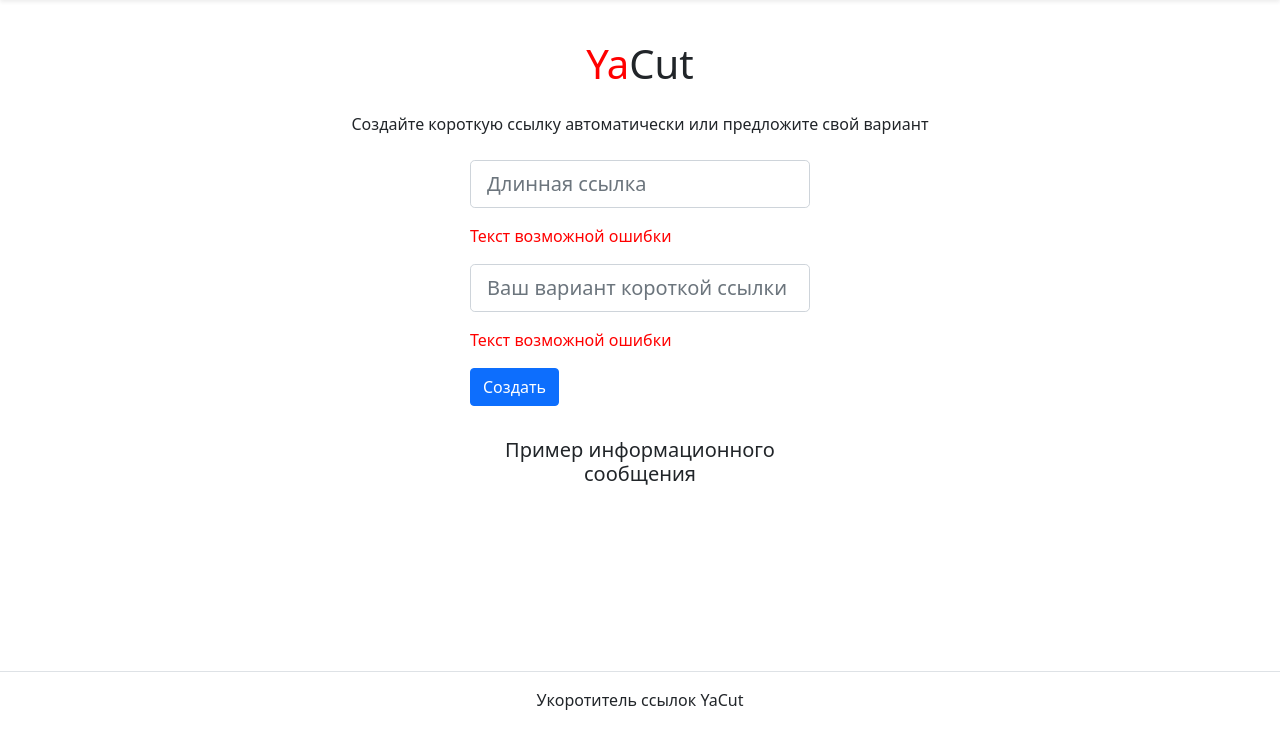
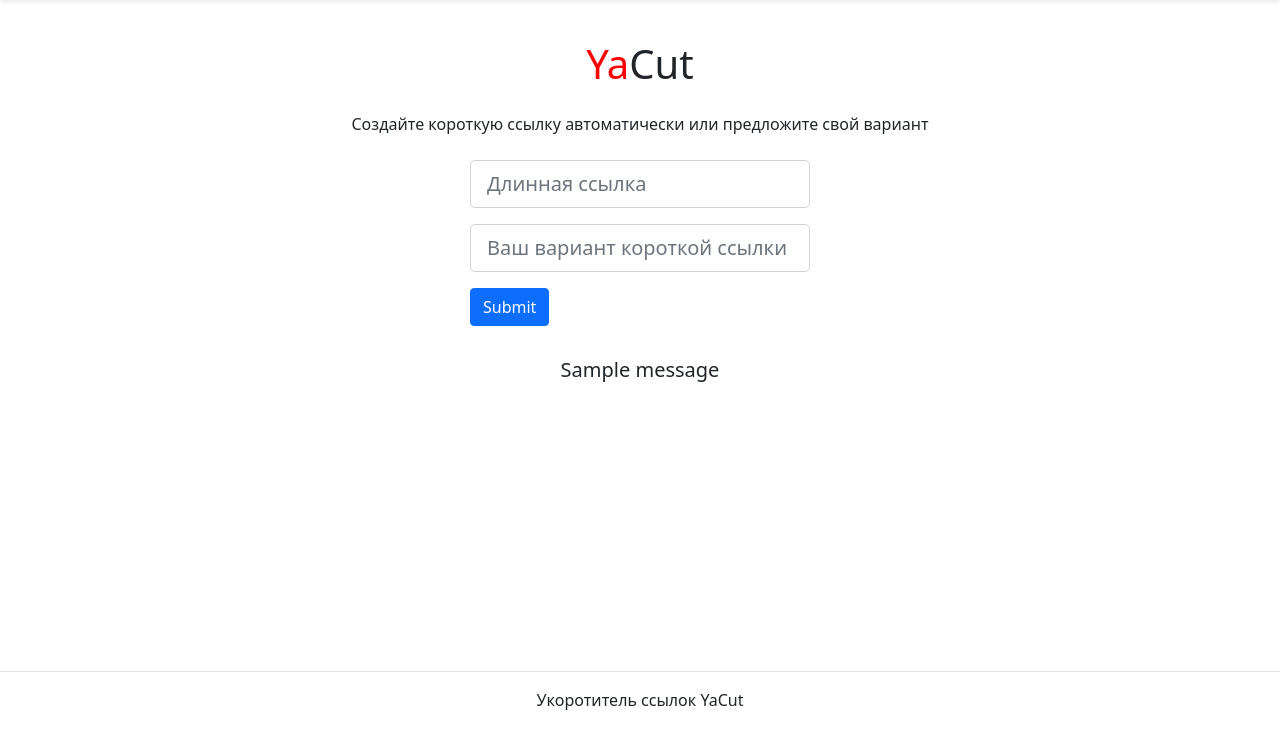
Before and after one commit to RedCloverfield/yacut, a Flask app: page / in a window 1280 px wide. Shown: the part 56-800 px from the top of the page. Run offline with Flask 3, Linux system fonts and the light colour scheme; tables that the repository leaves empty hold one stand-in row (values such as "Sample post"); one stand-in notice (Sample message) is shown; some libraries are stand-ins or nearby versions.

Commit message:
Create base and extending templates

```diff
--- /dev/null
+++ b/yacut/templates/base.html
@@ -0,0 +1,24 @@
+<!DOCTYPE html>
+<html lang="ru">
+  <head>
+    <meta charset="utf-8">
+    <meta name="viewport" content="width=device-width, initial-scale=1">
+    <link rel="icon" href="{{ url_for('static', filename='img/fav/fav.ico') }}" type="image">
+    <link rel="apple-touch-icon" sizes="180x180" href="{{ url_for('static', filename='img/fav/apple-touch-icon.png') }}">
+    <link rel="icon" type="image/png" sizes="32x32" href="{{ url_for('static', filename='img/fav/favicon-32x32.png') }}">
+    <link rel="icon" type="image/png" sizes="16x16" href="{{ url_for('static', filename='img/fav/favicon-16x16.png') }}">
+    <link rel="stylesheet" href="{{ url_for('static', filename='css/bootstrap.min.css') }}">
+    <title>{% block title %}YaCut - укоротитель ссылок{% endblock title %}</title>
+  </head>
+
+  <body>
+    {% include 'header.html' %}
+    {% block content %}{% endblock content %}
+    {% include 'footer.html' %}
+  </body>
+  <script src="https://code.jquery.com/jquery-3.2.1.slim.min.js"
+    integrity="sha384-KJ3o2DKtIkvYIK3UENzmM7KCkRr/rE9/Qpg6aAZGJwFDMVNA/GpGFF93hXpG5KkN" crossorigin="anonymous"></script>
+  <script src="https://maxcdn.bootstrapcdn.com/bootstrap/4.0.0/js/bootstrap.min.js"
+    integrity="sha384-JZR6Spejh4U02d8jOt6vLEHfe/JQGiRRSQQxSfFWpi1MquVdAyjUar5+76PVCmYl" crossorigin="anonymous"></script>
+
+</html>
--- /dev/null
+++ b/yacut/templates/footer.html
@@ -0,0 +1,3 @@
+<footer class="fixed-bottom border-top text-center py-3">
+  <p>Укоротитель ссылок YaCut</p>
+</footer>
--- /dev/null
+++ b/yacut/templates/header.html
@@ -0,0 +1,19 @@
+<header class="pb-5">
+  <nav class="navbar navbar-expand-lg navbar-light bg-light fixed-top shadow-sm">
+    <div class="container">
+      <div class="navbar-toggler" type="button" data-toggle="collapse" data-target="#navbarNav"
+        aria-controls="navbarNav" aria-expanded="false" aria-label="Toggle navigation">
+        <span class="navbar-toggler-icon"></span>
+      </div>
+      <div class="collapse navbar-collapse" id="navbarNav">
+        <ul class="nav nav-pills">
+          <li class="nav-item">
+            <a class="nav-link" href="">
+              Главная
+            </a>
+          </li>
+        </ul>
+      </div>
+    </div>
+  </nav>
+</header>
--- a/yacut/templates/index.html
+++ b/yacut/templates/index.html
@@ -1,39 +1,6 @@
-<!DOCTYPE html>
-<html lang="ru">
-
-<head>
-  <meta charset="utf-8">
-  <meta name="viewport" content="width=device-width, initial-scale=1">
-  <link rel="icon" href="img/fav/fav.ico" type="image">
-  <link rel="apple-touch-icon" sizes="180x180" href="img/fav/apple-touch-icon.png">
-  <link rel="icon" type="image/png" sizes="32x32" href="img/fav/favicon-32x32.png">
-  <link rel="icon" type="image/png" sizes="16x16" href="img/fav/favicon-16x16.png">
-  <link rel="stylesheet" href="css/bootstrap.min.css">
-  <title>YaCut - укоротитель ссылок</title>
-</head>
-
-<body>
-  <header class="pb-5">
-    <nav class="navbar navbar-expand-lg navbar-light bg-light fixed-top shadow-sm">
-      <div class="container">
-        <div class="navbar-toggler" type="button" data-toggle="collapse" data-target="#navbarNav"
-          aria-controls="navbarNav" aria-expanded="false" aria-label="Toggle navigation">
-          <span class="navbar-toggler-icon"></span>
-        </div>
-        <div class="collapse navbar-collapse" id="navbarNav">
-          <ul class="nav nav-pills">
-            <li class="nav-item">
-              <a class="nav-link" href="">
-                Главная
-              </a>
-            </li>
-          </ul>
-        </div>
-
-      </div>
-    </nav>
-  </header>
-
+{% extends 'base.html' %}
+{% block title %}YaCut - укоротитель ссылок{% endblock title %}
+{% block content %}
 <main>
   <section class="container my-5 px-4">
     <h1 class="text-center"><span style="color:red">Ya</span>Cut</h1>
@@ -46,20 +13,31 @@
         <div class="col-sm">
         </div>
         <div class="col-sm">
-            <form>
+          <form method="POST" novalidate>
+            {{ form.csrf_token }}
             <div>
               <div>
-                  <input type="text" class="form-control form-control-lg py-2 mb-3" id="form-title" name=""
-                    placeholder="Длинная ссылка">
-                  <p><span style="color:red">Текст возможной ошибки</span></p>
+                {{ form.original_link(class="form-control form-control-lg py-2 mb-3", id="form-title", placeholder=form.original_link.label.text) }} {# type="text" #}
+                {% if form.original_link.errors %}
+                  <p>
+                    {% for error in form.original_link.errors %}
+                    <span style="color:red">{{ error }}</span>
+                    {% endfor %}
+                  </p>
+                {% endif %}
               </div>
               <div>
-                  <input type="url" class="form-control form-control-lg py-2 mb-3" id="form-link" name=""
-                    placeholder="Ваш вариант короткой ссылки">
-                  <p><span style="color:red">Текст возможной ошибки</span></p>
+                {{ form.custom_id(class="form-control form-control-lg py-2 mb-3", id="form-link", placeholder=form.custom_id.label.text) }} {# type="url" #}
+                {% if form.custom_id.errors %}
+                  <p>
+                    {% for error in form.custom_id.errors %}
+                    <span style="color:red">{{ error }}</span>
+                    {% endfor %}
+                  </p>
+                {% endif %}
               </div>
 
-                <input type="submit" class="btn btn-primary" value="Создать">
+              {{ form.submit(class="btn btn-primary") }}
             </div>
           </form>
         </div>
@@ -74,7 +52,20 @@
         </div>
         <div class="col-sm">
           <p class="text-center">
-            <h5 class="text-center">Пример информационного сообщения</h5>
+          <h5 class="text-center">
+            {% with messages = get_flashed_messages() %}
+              {% if messages %}
+                {% for message in messages %}
+                  {{ message }}
+                {% endfor %}
+              {% elif form.validate_on_submit() %}
+                Ваша новая ссылка готова:
+                <a href="{{ url_for('redirect_view', short_id=short_id, _external=True) }}">
+                  {{ url_for('redirect_view', short_id=short_id, _external=True) }}
+                </a>
+              {% endif %}
+            {% endwith %}
+          </h5>
           </p>
         </div>
         <div class="col-sm">
@@ -84,13 +75,4 @@
 
   </section>
 </main>
-  <footer class="fixed-bottom border-top text-center py-3">
-    <p>Укоротитель ссылок YaCut</p>
-  </footer>
-</body>
-<script src="https://code.jquery.com/jquery-3.2.1.slim.min.js"
-  integrity="sha384-KJ3o2DKtIkvYIK3UENzmM7KCkRr/rE9/Qpg6aAZGJwFDMVNA/GpGFF93hXpG5KkN" crossorigin="anonymous"></script>
-<script src="https://maxcdn.bootstrapcdn.com/bootstrap/4.0.0/js/bootstrap.min.js"
-  integrity="sha384-JZR6Spejh4U02d8jOt6vLEHfe/JQGiRRSQQxSfFWpi1MquVdAyjUar5+76PVCmYl" crossorigin="anonymous"></script>
-
-</html>
+{% endblock content %}
```
Lines whose indentation alone changed are shown as unchanged.
